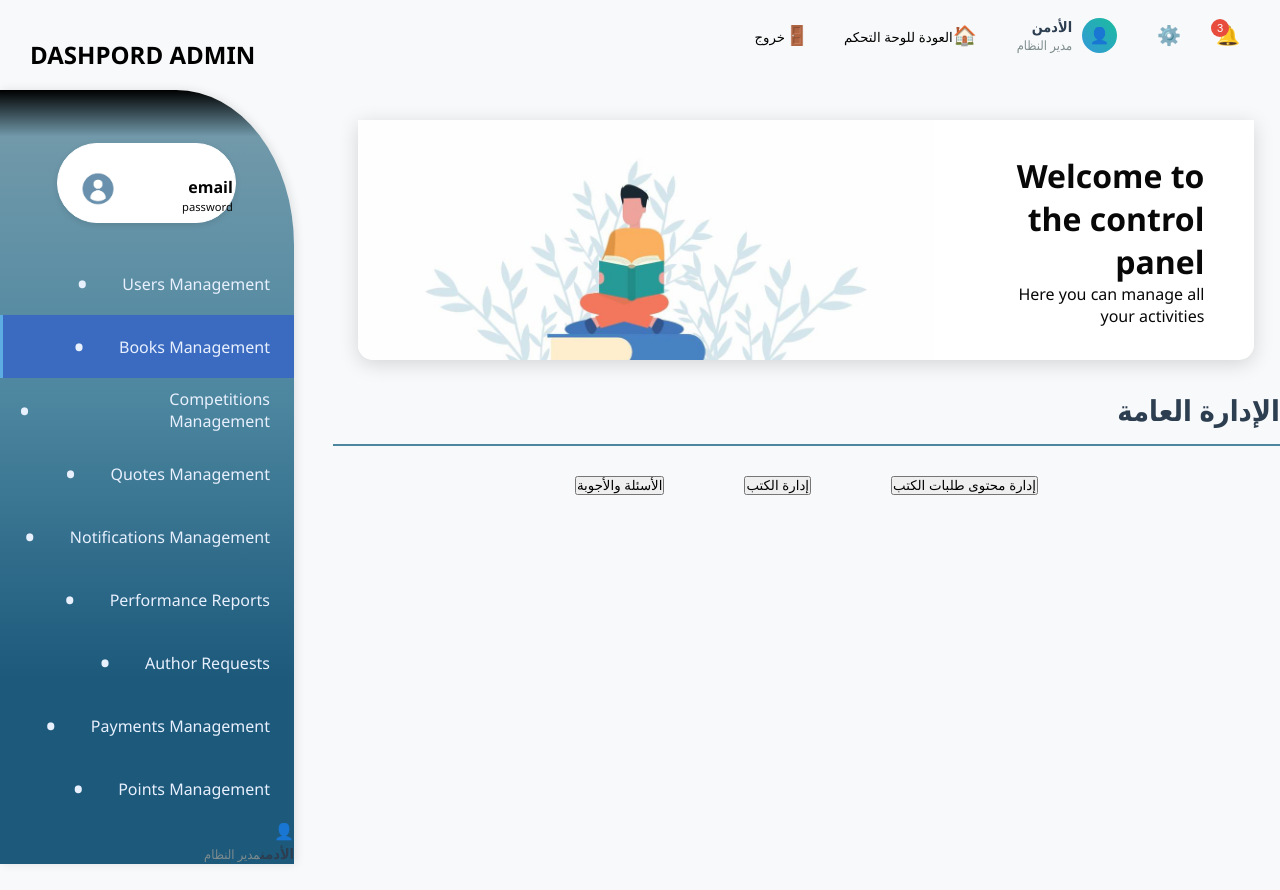
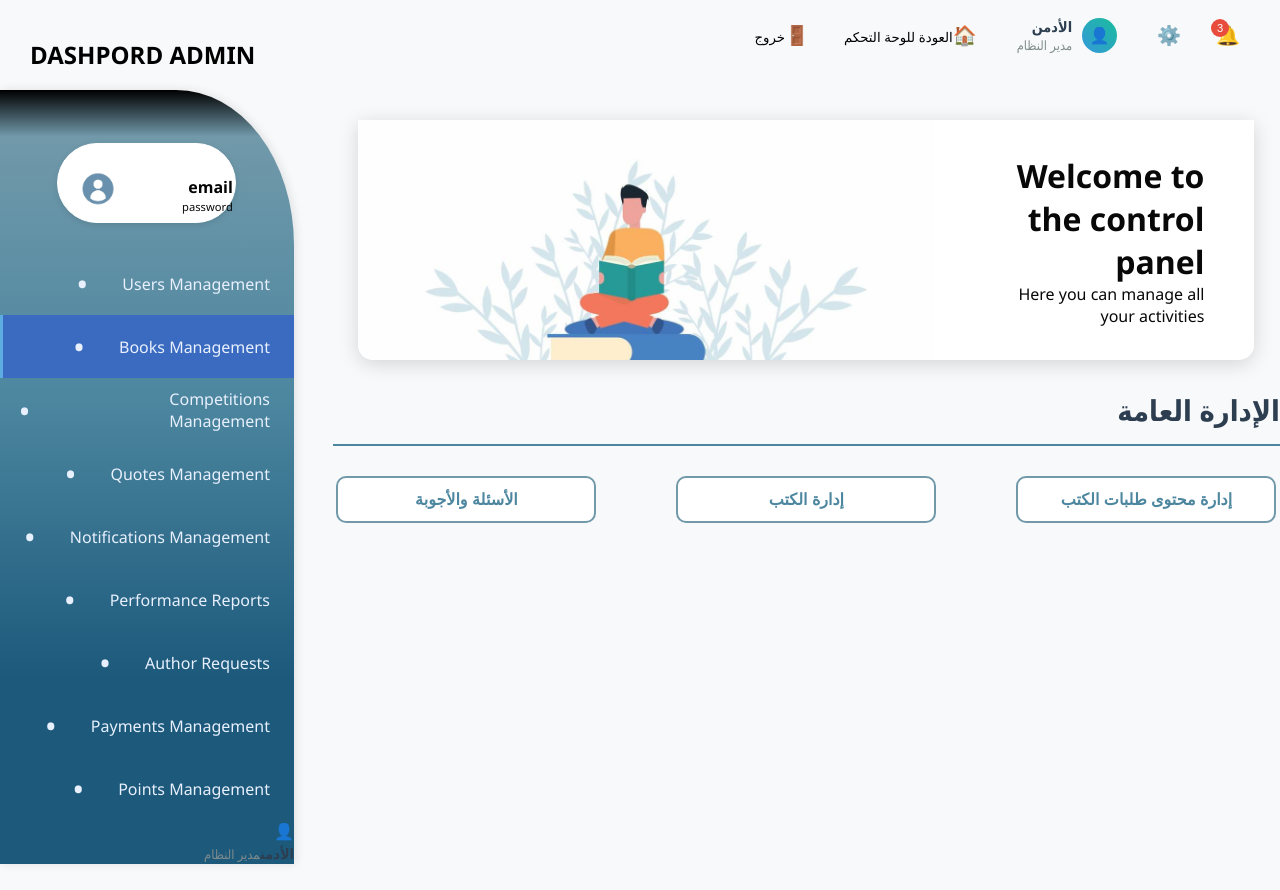
Before and after one commit to EngMohammadMostafa/Journey-of-a-pen_Frontend, a React (Vite) app: page /books in a window 1280 px wide. Built offline with nearby package versions, Linux system fonts and the light colour scheme; sample sign-in values are in the browser's storage.

Commit message:
books styling and change the add button location in all sections

```diff
--- a/src/components/common/DataTable.css
+++ b/src/components/common/DataTable.css
@@ -14,7 +14,7 @@
   align-items: center;
   margin-bottom: 20px;
   padding-bottom: 15px;
-  border-bottom: 2px solid #e67d50;
+  border-bottom: 2px solid #1C597B;
 }
 
 .table-title {
@@ -39,13 +39,14 @@
 }
 
 .add-btn:hover {
-  background: #7199AA;
+  background: #aa8b71;
   transform: translateY(-2px);
   box-shadow: 0 4px 12px rgba(247, 247, 247, 0.3);
 }
 
 .table-container {
   overflow-x: auto;
+
 }
 
 .data-table {
@@ -140,6 +141,8 @@
   .add-btn {
     width: 100%;
     justify-content: center;
+
+
   }
 
   .actions-buttons {
--- a/src/pages/BooksManagement.jsx
+++ b/src/pages/BooksManagement.jsx
@@ -182,8 +182,20 @@ const BooksManagement = () => {
   return (
     <div className="books-management">
       <div className="page-header">
-        <h1>الإدارة العامة</h1>
-      </div>
+  <h1>الإدارة العامة</h1>
+
+  {/* زر الإضافة يظهر فقط إذا كان القسم مفعل */}
+  {activeSection === 'books' && (
+    <button className="btn-primary add-book-btn" onClick={handleAddBook}>+ إضافة كتاب جديد</button>
+  )}
+
+  {activeSection === 'questions' && (
+    <button className="btn-primary add-book-btn" onClick={() => setIsQuestionModalOpen(true)}>+ إضافة سؤال جديد</button>
+  )}
+
+  {/* يمكنك إضافة أي زر إضافي لبقية الأقسام هنا */}
+</div>
+
 
       {/* الأزرار الرئيسية */}
       <div className="buttons-container">
@@ -203,7 +215,7 @@ const BooksManagement = () => {
         <div className="books-section">
           <div className="section-header">
             <h2>قسم إدارة الكتب</h2>
-            <button className="btn-primary" onClick={handleAddBook}>+ إضافة كتاب جديد</button>
+
           </div>
           <DataTable columns={bookColumns} data={books} loading={loading} />
         </div>
@@ -214,7 +226,7 @@ const BooksManagement = () => {
         <div className="questions-section">
           <div className="section-header">
             <h2>قسم الأسئلة والأجوبة</h2>
-            <button className="btn-primary" onClick={() => setIsQuestionModalOpen(true)}>+ إضافة سؤال جديد</button>
+
           </div>
           <DataTable columns={questionColumns} data={questions} loading={loading} />
         </div>
--- a/src/styles/BooksManagement.css
+++ b/src/styles/BooksManagement.css
@@ -1,14 +1,14 @@
 /* src/styles/BooksManagement.css */
 .books-management-page {
     padding: 20px;
-    background: #f7f6f3;
+    background: #f8c21e;
     min-height: 100vh;
   }
 
   .books-header {
     text-align: center;
     margin-bottom: 30px;
-    background: #7199AA;
+    background: #1C597B;
     padding: 25px;
     border-radius: 12px;
     box-shadow: 0 2px 10px #5b5858ee;
@@ -30,7 +30,7 @@
   .books-tabs {
     display: flex;
     gap: 10px;
-    margin-bottom: 30px;
+    margin-bottom: 30px ;
     justify-content: center;
     flex-wrap: wrap;
   }
@@ -81,7 +81,7 @@
     background: rgb(255, 255, 255);
     border-radius: 12px;
     padding: 20px;
-    box-shadow: 0 2px 10px rgba(113, 138, 222, 0.381);
+    box-shadow: 0 2px 10px rgba(38, 73, 188, 0.381);
     min-height: 400px;
   }
 
@@ -101,6 +101,67 @@
     margin: 0 auto 15px;
   }
 
+
+
+  .buttons-container {
+    display: flex;
+    justify-content: center;
+    gap: 10px;
+    flex-wrap: nowrap; /* مهم: يمنع نزول أي زر لسطر جديد */
+    margin: 20px 0;
+  }
+
+  .btn {
+    padding: 12px 20px;
+    font-size: 1rem;
+    border-radius: 10px;
+    cursor: pointer;
+    border: 2px solid transparent;
+    font-weight: 600;
+    transition: all 0.3s ease;
+    min-width: 0; /* يسمح للزر أن يصغر */
+    white-space: nowrap; /* يمنع تكسير النص */
+    flex: 1; /* يجعل جميع الأزرار تتقلص بنفس النسبة */
+    max-width: 260px;
+
+  }
+
+  /* زر نشط */
+  .btn-primary {
+    background: #4C869F;
+    color: white;
+    border-color: #4C869F;
+    box-shadow: #000000;
+  }
+
+  /* زر غير نشط */
+  .btn-outline {
+    background: #ffffff;
+    color: #4C869F;
+    border-color: #7199AA;
+
+  }
+
+  /* عند تصغير الشاشة تقلّص حجم الأزرار بدلاً من نزولها */
+  @media (max-width: 600px) {
+    .btn {
+      padding: 10px 8px;
+      font-size: 0.75rem;
+    }
+  }
+
+  .section-header {
+    display: flex;
+    justify-content: space-between;   /* فصل العنوان عن الزر */
+    align-items: center;
+    margin-bottom: 25px  !important;   /* مسافة بين الزر والجدول */
+    padding-bottom: 10px;             /* مسافة داخلية بسيطة */
+  }
+
+
+
+
+
   @keyframes spin {
     0% { transform: rotate(0deg); }
     100% { transform: rotate(360deg); }
@@ -119,6 +180,7 @@
 
     .books-header {
       padding: 20px 15px;
+
     }
 
     .page-title {
```
